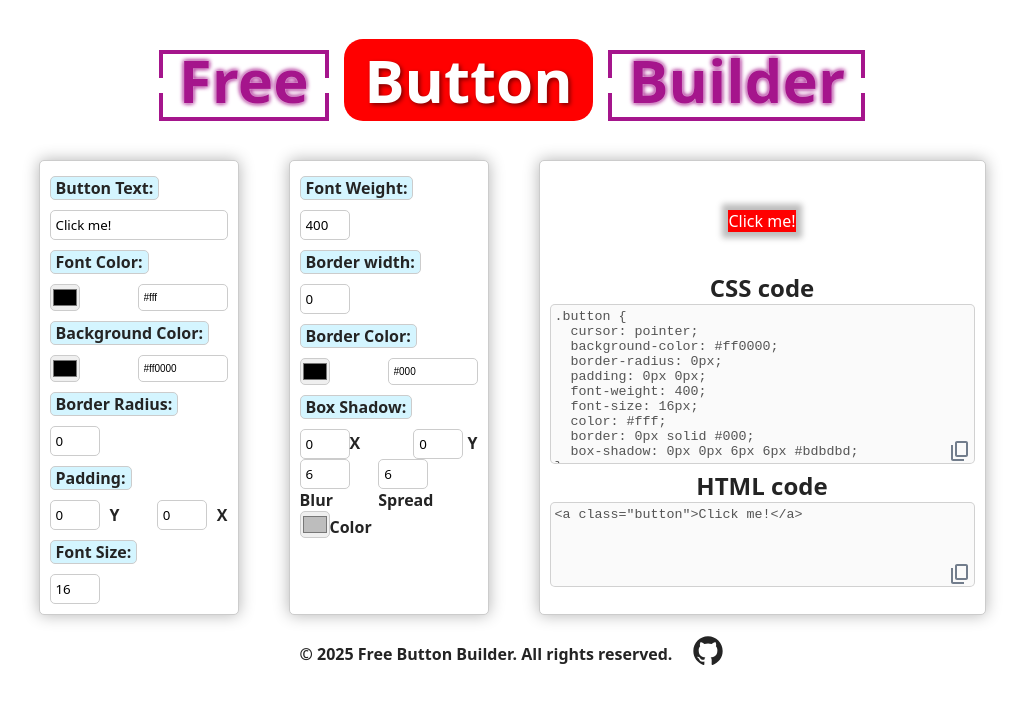
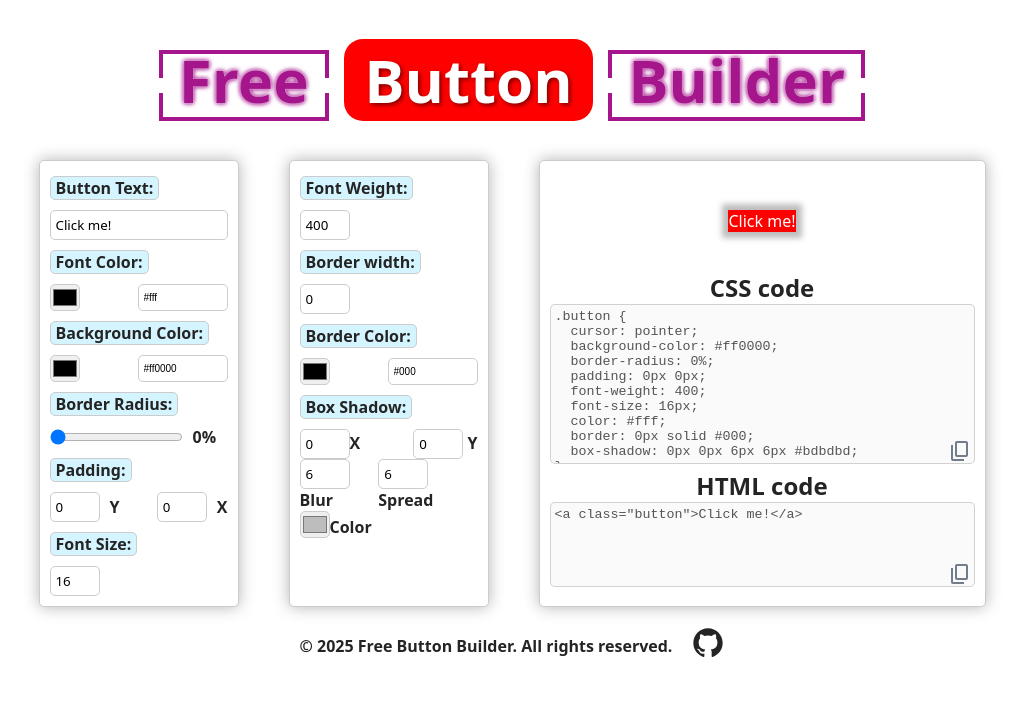
Before and after one commit to J-C-S-V/button-builder, a React (Vite) app: page / in a window 1280 px wide. Shown: the top 704 px of the page, without its empty margins (128-1152 px from the left). Built offline with nearby package versions, Linux system fonts and the light colour scheme.

Commit message:
Update border radius input type to range

```diff
--- a/src/App.css
+++ b/src/App.css
@@ -93,7 +93,7 @@ main {
   border: 1px solid #ccc;
   font-family: system-ui, Avenir, Helvetica, Arial, sans-serif;
 }
-.workbench__input-radius,
+
 .workbench__input-padding,
 .workbench__input-font-weight,
 .workbench__input-font-size,
@@ -237,3 +237,18 @@ input[type="color"] {
   display: flex;
   justify-content: space-between;
 }
+
+.workbench__input-radius-wrapper {
+  display: flex;
+  justify-content: left;
+  align-items: center;
+}
+
+.workbench__input-radius {
+  flex-grow: 1;
+  margin-right: 1rem;
+}
+
+.workbench__input-radius-span {
+  width: 35px;
+}
--- a/src/components/Button.tsx
+++ b/src/components/Button.tsx
@@ -37,7 +37,7 @@ export const Button = ({
         className="workbench__button"
         style={{
           backgroundColor: backgroundColor,
-          borderRadius: `${borderRadius}px`,
+          borderRadius: `${borderRadius}%`,
           padding: `${paddingY}px ${paddingX}px`,
           fontWeight: fontWeight,
           fontSize: fontSize,
--- a/src/components/ChangeBorderRadius.tsx
+++ b/src/components/ChangeBorderRadius.tsx
@@ -10,15 +10,20 @@ export const ChangeBorderRadius = ({
       <label title="Enter border radius" htmlFor="borderRadius" className="label">
         Border Radius:
       </label>
+      <div className="workbench__input-radius-wrapper">
         <input
           className="workbench__input-radius"
-        type="number"
+          type="range"
           id="borderRadius"
           onChange={onBorderRadiusChange}
           placeholder={borderRadius.toString()}
           min={0}
+          max={50}
+          step={1}
           value={borderRadius}
         />
+        <span className="workbench__input-radius-span">{borderRadius}%</span>
+      </div>
     </>
   );
 };
--- a/src/components/CodeAreaCSS.tsx
+++ b/src/components/CodeAreaCSS.tsx
@@ -61,7 +61,7 @@ export const CodeAreaCSS = ({
           value={`.button {
   cursor: pointer;
   background-color: ${backgroundColor};
-  border-radius: ${borderRadius}px;
+  border-radius: ${borderRadius}%;
   padding: ${paddingY}px ${paddingX}px;
   font-weight: ${fontWeight};
   font-size: ${fontSize}px;
```
Lines whose indentation alone changed are shown as unchanged.
